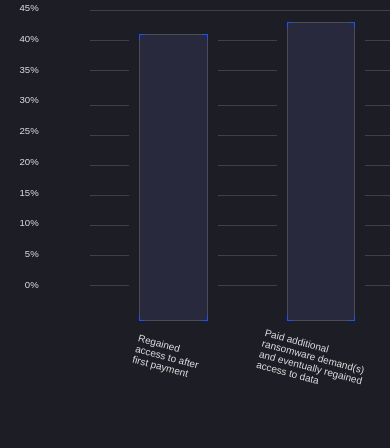
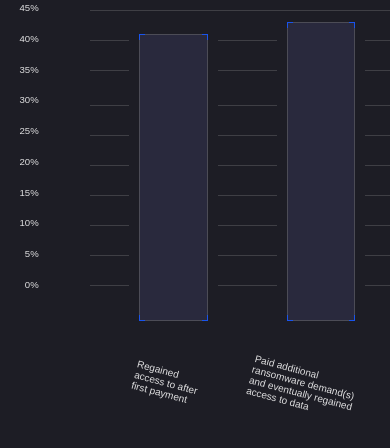
Before and after one commit to ShafeequrRehman/consequence-of-ransomware-attacks, a plain HTML site: page index.html in a window 390 px wide. Shown: the top 448 px of the page. Drawn offline with Linux system fonts and the light colour scheme.

Commit message:
Update index.html

```diff
--- a/index.html
+++ b/index.html
@@ -215,7 +215,15 @@
       padding-right: 10px;
     }
     .x-axis-labels3 {
-      left: 72px;
+      position: absolute;
+    bottom: -70px;
+    left: 87px !important;
+    display: flex
+;
+    text-wrap: wrap;
+    justify-content: space-around;
+    width: calc(110% - -169px);
+    font-size: 0.7rem;
     }
     .grid-line-3m3 {
     bottom: 130px; /* 80% height for $3 Million */
```
